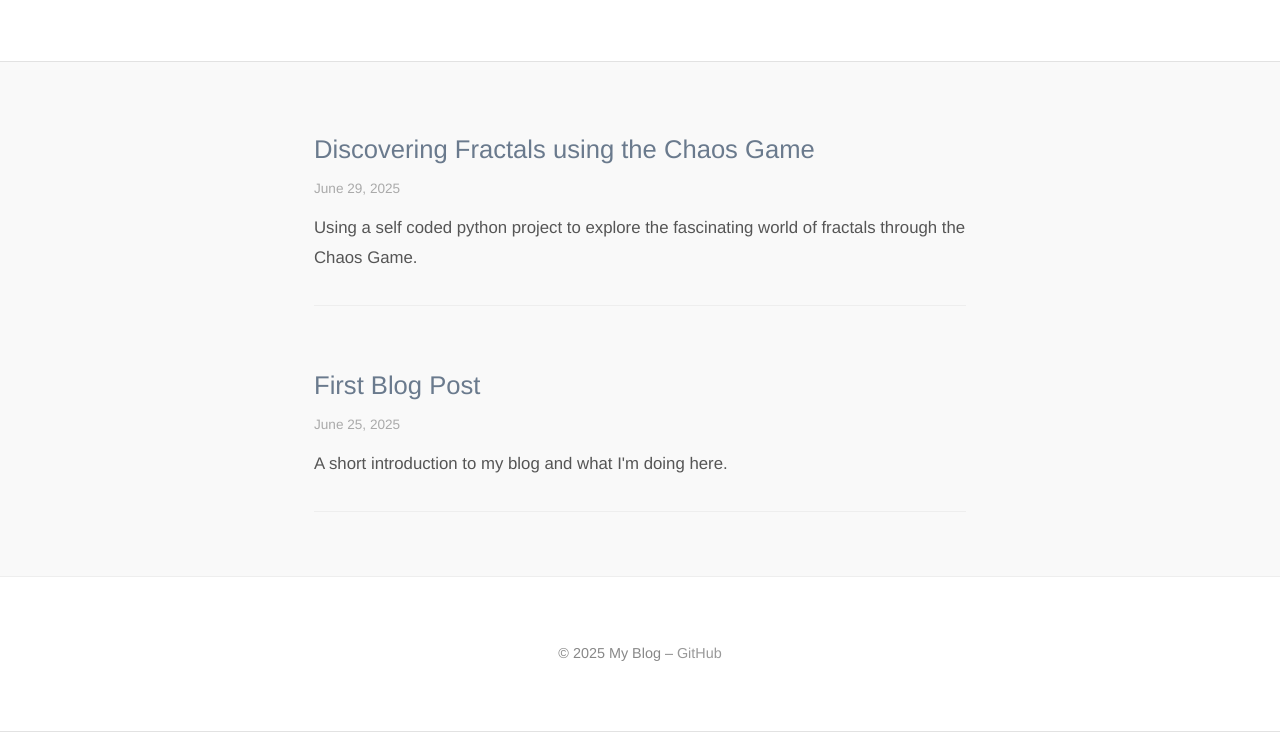
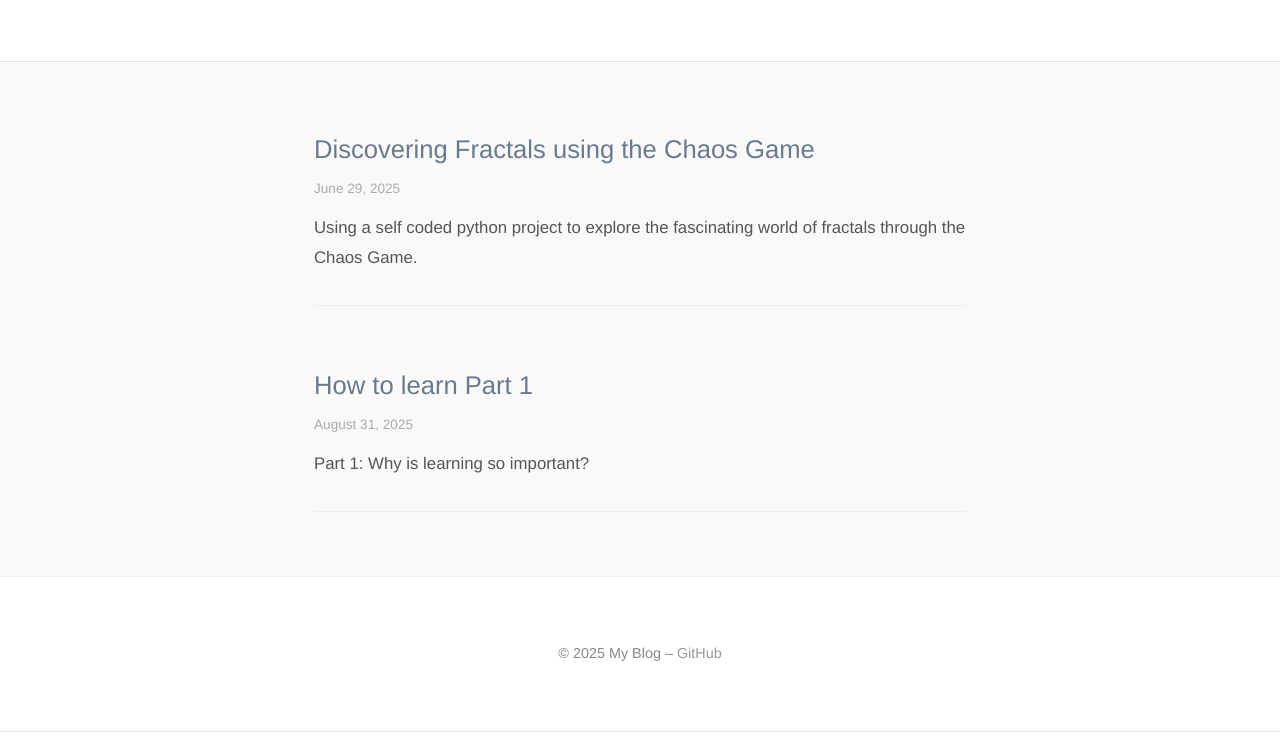
Before and after one commit to Jakobtea/Thinking-path, a plain HTML site: page index.html in a window 1280 px wide. Shown: the part 164-896 px from the top of the page. Drawn offline with Linux system fonts and the light colour scheme.

Commit message:
main page

```diff
--- a/index.html
+++ b/index.html
@@ -21,9 +21,9 @@
     </section>
 
     <section class="post-link">
-      <h2><a href="post1.html">First Blog Post</a></h2>
-      <time datetime="2025-06-29">June 25, 2025</time>
-      <p>A short introduction to my blog and what I'm doing here.</p>
+      <h2><a href="post1.html">How to learn Part 1</a></h2>
+      <time datetime="2025-08-31">August 31, 2025</time>
+      <p>Part 1: Why is learning so important?</p>
     </section>
 
 
```
Also changed, not shown: post1.html (+1 -1 lines).
